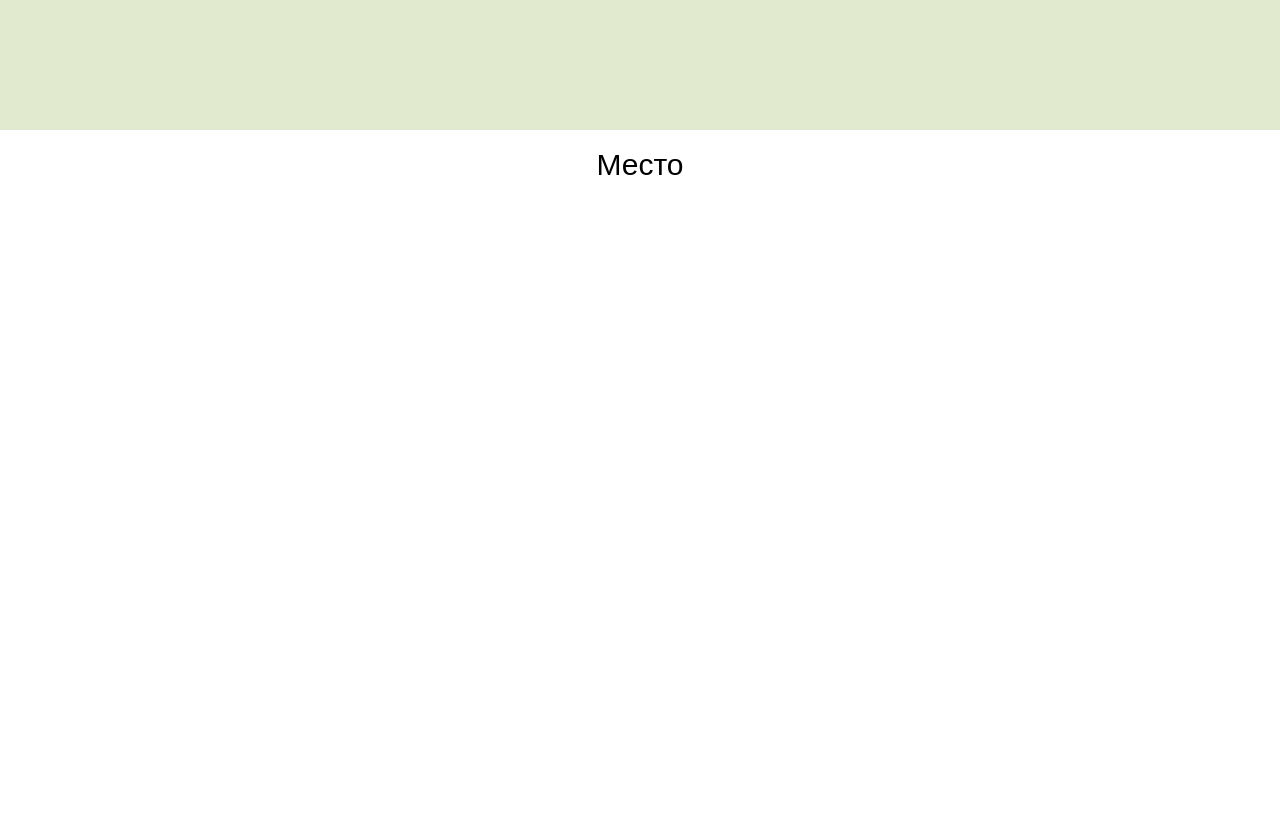
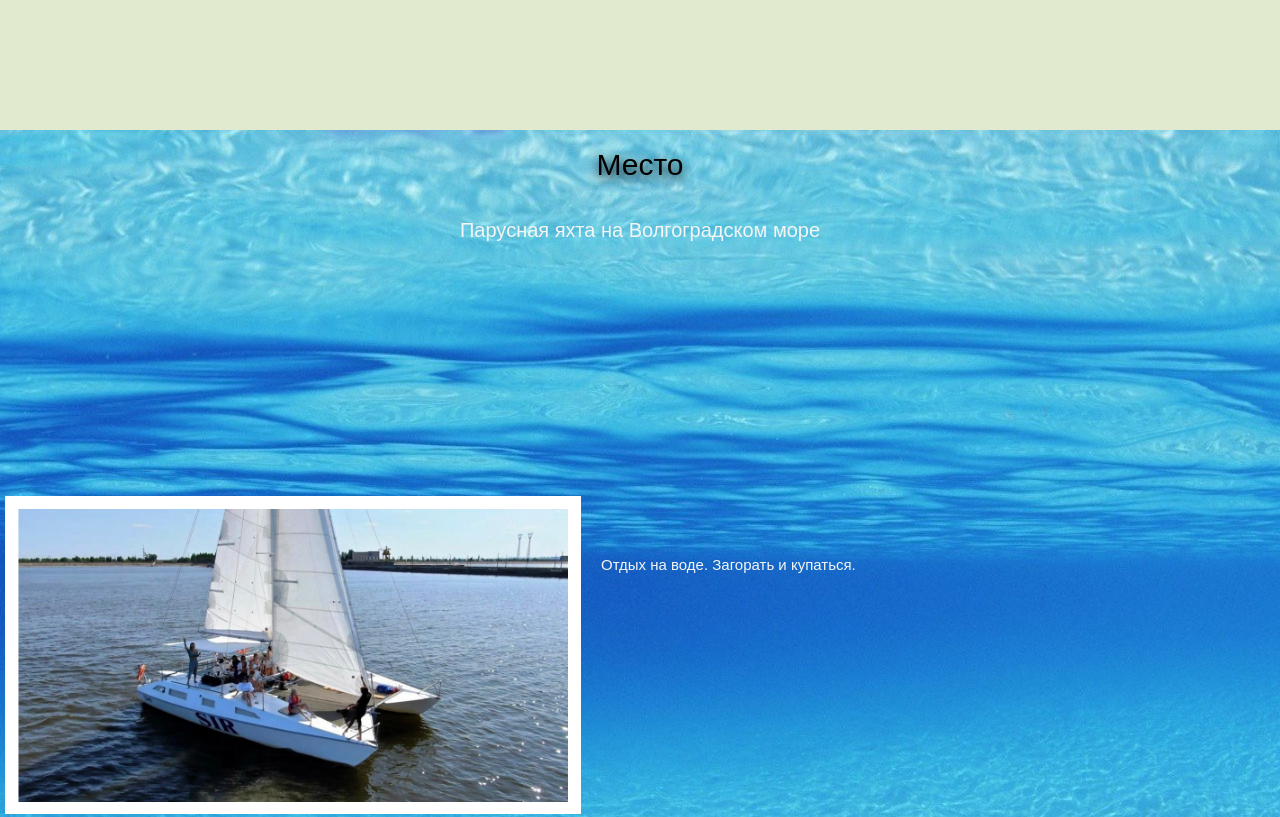
Before and after one commit to burdin777/priglosyahta, a plain HTML site: page src/index.html in a window 1280 px wide. Shown: the part 2400-3217 px from the top of the page. Drawn offline with nearby package versions, Linux system fonts and the light colour scheme; a script that the page names is missing.

Commit message:
Add files via upload

```diff
--- a/src/css/style.css
+++ b/src/css/style.css
@@ -162,17 +162,50 @@ nav {
 }
 
 .mesto {
+    display: flex;
+    flex-direction: column;
+    justify-items: end;
     width: 100%;
     height: 840px;
-    background: white;
+    background: url(../img/fonokean.jpg) 100%;
 }
 .mesto h1 {
     padding-top: 20px;
     font-size: 30px;
     text-align: center;
+    text-shadow: 0 4px 12px;
+
 }
+.mesto h2 {
+    text-align: center;
+    font-size: 20px;
+    margin-top: 40px;
+    color: whitesmoke;
+}
+.mesto p {
+    padding-left: 15px;
+    padding-right: 15px;
+    padding-top: 75px;
+    font-size: 15px;
+    color: whitesmoke;
+    line-height: 25px;
 
+}
+.mesto img {
+    margin-top: 20%;
+    margin-left: 5px;
+    margin-right: 5px;
+    width: 45%;
+    padding: 1%;
+    background: white;
+}
+.mesto2 {
+    display: flex;
+    flex-direction: row;
+    flex-wrap: nowrap;
+    align-items: center;
 
+}
 
 .otveti {
     width: 100%;
--- a/src/index.html
+++ b/src/index.html
@@ -84,6 +84,14 @@
         <div class="conteiner">
             <section class="mesto">
                 <h1>Место</h1>
+                <h2>Парусная яхта на Волгоградском море</h2>
+
+                <div class="mesto2"><img src="../src/img/mesto1.jpeg" alt="фото"><p>Отдых на воде. Загорать и купаться.</p></div>
+
+                <div class="mesto2" style="flex-direction: row-reverse"><img src="../src/img/mesto2.jpeg" alt="фото"><p>разделить с нами этот важный день с нами на воде.</p></div>
+
+                <div class="mesto2"><img src="../src/img/mesto3.jpeg" alt="фото"><p>Самые шикарные виды и незабываемые эмоции.</p></div>
+
             </section>
         </div>
 
```
Also changed, not shown: src/img/mesto1.jpeg (added), src/img/mesto2.jpeg (added), src/img/mesto3.jpeg (added).
